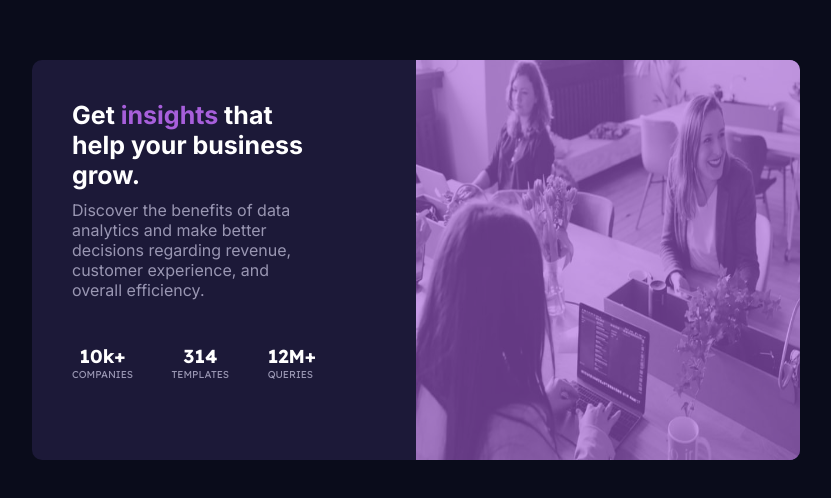
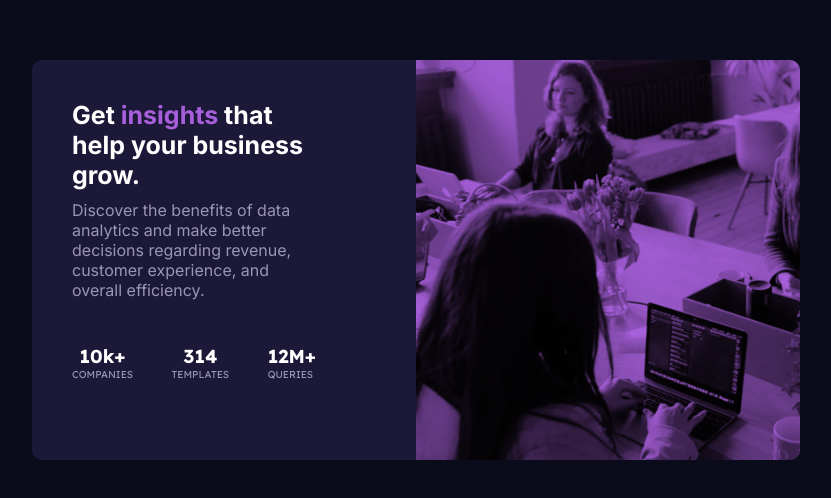
Before and after one commit to sammmy001/statsPreviewFrontendMentor, a plain HTML site: page index.html in a window 1280 px wide. Shown: the part 140-638 px from the top of the page, without its empty margins (224-1055 px from the left). Drawn offline with Linux system fonts and the light colour scheme.

Commit message:
minor css changes

```diff
--- a/index.html
+++ b/index.html
@@ -16,7 +16,7 @@
     <div class="parent">
         <div class="container">
             <div class="section1">
-                <img src="./images/image-header-mobile.jpg" alt="header-image">
+                <!-- will insert image here with css -->
             </div>
             <div class="section2">
                 <p id="get">Get <span>insights</span> that help your business grow. </p>
--- a/style.css
+++ b/style.css
@@ -26,23 +26,19 @@ body{
 
 .section1{
     display: flex;
-    height: 33%;
+    flex: 100%;
     background-color: #A75FDB;
+    background-image: url(./images/image-header-mobile.jpg);
+    background-size: cover ;
+    background-blend-mode:multiply ;
     border-radius: 10px 10px 0px 0px ;
 }
-img{
-    flex: 100%;
-    width: 100%;
-    border-radius: 10px 10px 0px 0px ;
-    vertical-align: bottom;
-    opacity: 0.4;
-}
+
 .section2{
 
     display: flex;
     flex-direction: column;
     justify-content: space-between;
-    flex: 100%;
     align-items: center;
     padding: 20px;
 }
```
